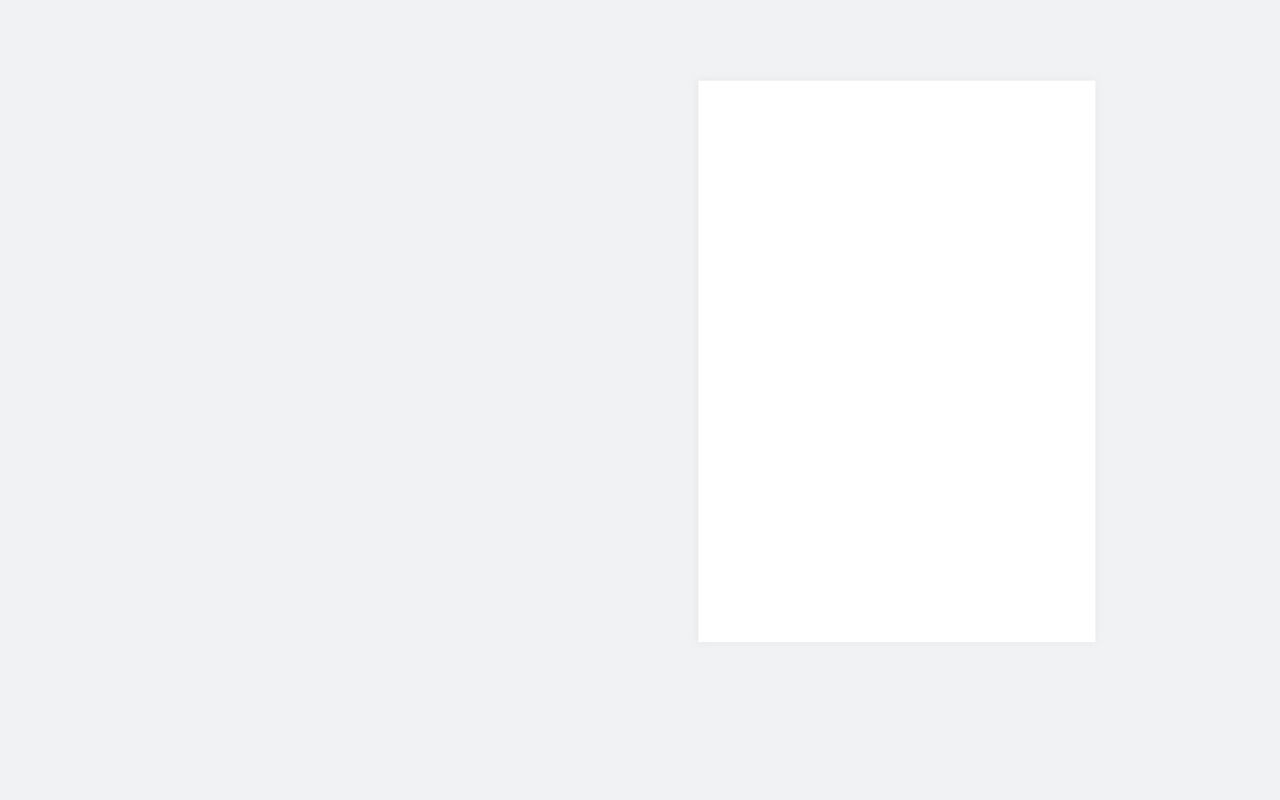
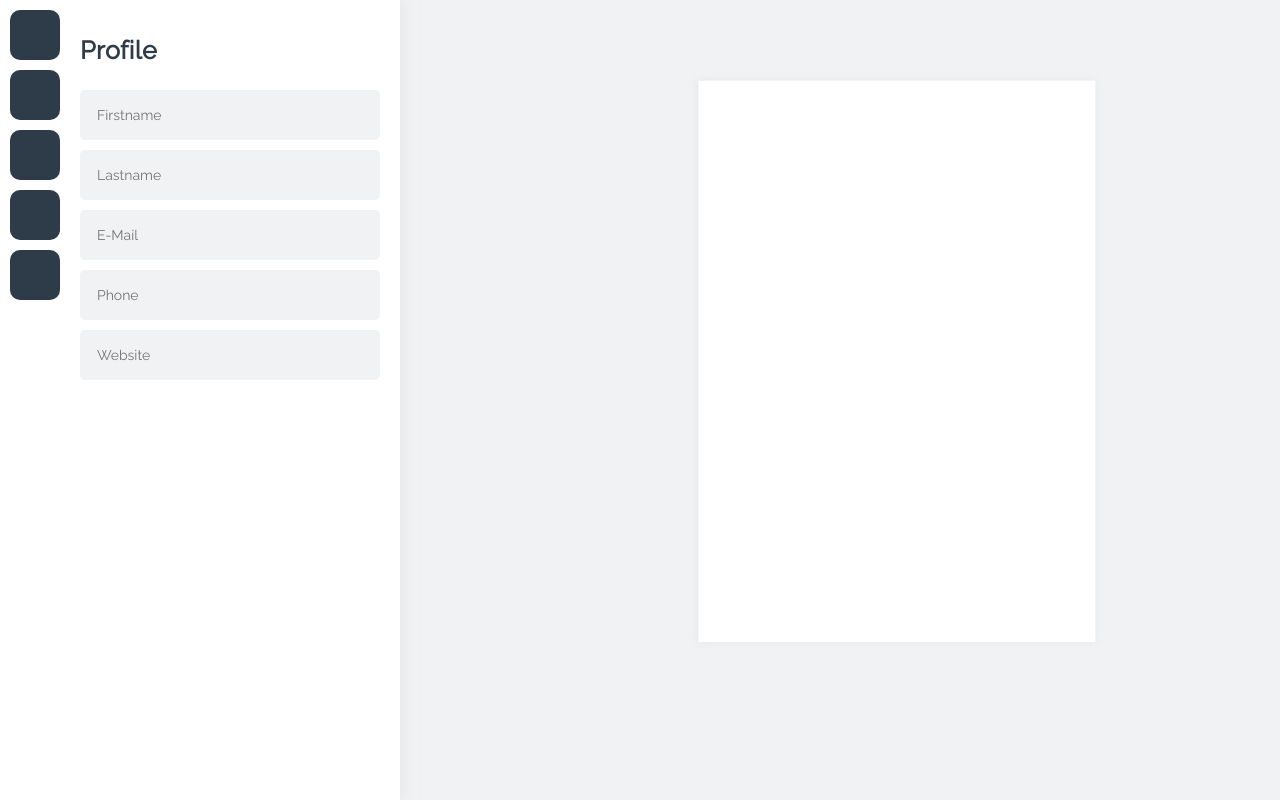
Before and after one commit to TyomaMtl/cv-builder, a Vue app: page / in a window 1280 px wide. Built offline with nearby package versions, Linux system fonts and the light colour scheme.

Commit message:
feat(builder): create builder component

```diff
--- a/src/App.vue
+++ b/src/App.vue
@@ -1,14 +1,17 @@
 <template>
     <div id="app">
+        <builder></builder>
         <page></page>
     </div>
 </template>
 
 <script>
 import page from './components/Page'
+import builder from './components/Builder'
 export default {
     components: {
-        page: page
+        page: page,
+        builder: builder
     }
 }
 </script>
--- a/src/assets/main.css
+++ b/src/assets/main.css
@@ -1,18 +1,30 @@
+@import url('https://fonts.googleapis.com/css2?family=Raleway&display=swap');
+
 body {
     margin: 0;
     padding: 0;
     background-color: var(--grey);
     overflow: hidden;
 }
-
+h3 {
+    font-family: var(--font-basic);
+    font-size: 25px;
+    letter-spacing: 0.5px;
+    color: var(--dark);
+}
 * {
     box-sizing: border-box;
 }
 
 :root {
     --grey: #f1f2f3;
-    --dark-transparent: rgba(210, 213, 216, 0.5);
+    --grey-transparent: rgba(210, 213, 216, 0.5);
+    --dark: #2e3c49;
+    --dark-transparent: rgba(46, 60, 73, 0.6);
     --white: #FFF;
+    --red: #ca8a8a;
+
+    --font-basic: 'Raleway';
 }
 
 /* PAGE */
@@ -27,9 +39,168 @@ body {
     height: 29.7cm;
 
     background-color: var(--white);
-    box-shadow: 0px 0px 15px var(--dark-transparent);
+    box-shadow: 0px 0px 15px var(--grey-transparent);
 
     transform: scale(0.5);
 
     cursor: pointer;
 }
+
+/* BUILDER */
+.builder {
+    display: flex;
+    position: fixed;
+
+    width: 400px;
+    height: 100vh;
+
+    overflow-y: scroll;
+
+    background-color: var(--white);
+    box-shadow: 0px 0px 15px var(--grey-transparent);
+
+    z-index: 1;
+}
+.builder > .nav {
+    display: block;
+    padding: 10px;
+    width: 70px;
+    height: 100vh;
+}
+.builder > .nav div {
+    display: block;
+    position: relative;
+
+    margin-bottom: 10px;
+
+    width: 50px;
+    height: 50px;
+
+    color: var(--white);
+    background-color: var(--dark);
+    border-radius: 20%;
+
+    cursor: pointer;
+}
+.builder > .nav div span {
+    display: none;
+    position: relative;
+    padding: 5px 10px 5px 10px;
+
+    top: 15px;
+    left: 55px;
+
+    font-family: var(--font-basic);
+    font-size: 12px;
+    text-transform: uppercase;
+    letter-spacing: 0.5px;
+
+    background-color: var(--dark-transparent);
+    border-radius: 4px;
+
+    z-index: 1;
+}
+.builder > .nav div:hover span {
+    display: initial;
+}
+
+.builder > .section {
+    padding: 10px 20px 10px 10px;
+    width: calc(100% - 70px);
+}
+.builder > .section > .form-section {
+    position: relative;
+    margin-top: 30px;
+}
+.builder > .section > .form-section > .title {
+    margin-bottom: 5px;
+    font-family: var(--font-basic);
+    color: var(--dark);
+}
+.builder > .section > .form-section a {
+    position: absolute;
+    top: -5px; right: 0;
+}
+.builder > .section > .form-section > .side {
+    display: flex;
+    justify-content: space-between;
+}
+.builder > .section > .form-section > .side input {
+    width: calc(50% - 5px);
+}
+
+
+
+/* INPUTS */
+textarea {
+    resize: vertical;
+    min-height: 100px;
+}
+input[type=text], input[type=email], textarea {
+    padding: 15px;
+    margin-bottom: 10px;
+
+    width: 100%;
+
+    font-family: var(--font-basic);
+    font-size: 14px;
+
+    background-color: var(--grey);
+    border: 2px solid var(--grey);
+    border-radius: 5px;
+
+    transition-duration: 0.2s;
+}
+input[type=text]:focus, input[type=email]:focus, textarea:focus {
+    background-color: var(--white);
+    border: 2px solid var(--dark);
+}
+input[type=text]:not(:placeholder-shown), input[type=email]:not(:placeholder-shown), textarea:not(:placeholder-shown) {
+    background-color: var(--white);
+}
+
+a.btn {
+    padding: 5px 10px 5px 10px;
+    font-family: var(--font-basic);
+    font-size: 12px;
+
+    text-transform: uppercase;
+    text-decoration: none;
+    text-align: center;
+    letter-spacing: 0.5px;
+
+    color: var(--white);
+    border: none;
+    border-radius: 4px;
+
+    cursor: pointer;
+}
+a.btn.add {
+    background-color: var(--dark);
+}
+a.btn.remove {
+    background-color: var(--red);
+}
+
+/* TAGS */
+ul.tags {
+    margin: 0; padding: 0;
+}
+ul.tags > li {
+    display: inline-block;
+    margin-top: 10px;
+    margin-right: 10px;
+    padding: 5px 10px 5px 10px;
+
+    font-family: var(--font-basic);
+    font-size: 14px;
+
+    border: 1px solid var(--grey);
+    border-radius: 4px;
+
+    cursor: pointer;
+}
+ul.tags > li:hover {
+    color: var(--red);
+    border: 1px solid var(--red);
+}
--- /dev/null
+++ b/src/components/Builder.vue
@@ -0,0 +1,158 @@
+<template>
+    <div class="builder">
+        <div class="nav">
+            <div v-on:click="section = 'profile'">
+                <span>Profile</span>
+            </div>
+            <div v-on:click="section = 'languages'">
+                <span>Languages</span>
+            </div>
+            <div v-on:click="section = 'skills'">
+                <span>Skills</span>
+            </div>
+            <div v-on:click="section = 'experiences'">
+                <span>Experiences</span>
+            </div>
+            <div v-on:click="section = 'studies'">
+                <span>Studies</span>
+            </div>
+        </div>
+
+        <!-- PROFILE -->
+        <div class="section" v-if="section == 'profile'">
+            <h3>Profile</h3>
+            <input type="text" v-model="datas.profile.firstname" placeholder="Firstname">
+            <input type="text" v-model="datas.profile.lastname" placeholder="Lastname">
+            <input type="email" v-model="datas.profile.email" placeholder="E-Mail">
+            <input type="text" v-model="datas.profile.phone" placeholder="Phone">
+            <input type="text" v-model="datas.profile.website" placeholder="Website">
+        </div>
+
+        <!-- LANGUAGES -->
+        <div class="section" v-if="section == 'languages'">
+            <h3>Languages</h3>
+            <a href="#" v-on:click="addLanguage" class="btn add">Add language</a>
+            <div v-for="(language, index) in datas.languages" :key="index" class="form-section">
+                <div class="title">Langue {{ index+1 }}</div>
+                <a href="#" v-on:click="removeLanguage(index)" class="btn remove">Remove</a>
+                <input type="text" v-model="language.name" placeholder="Langue">
+                <input type="text" v-model="language.level" placeholder="Niveau">
+            </div>
+        </div>
+
+        <!-- SKILLS -->
+        <div class="section" v-if="section == 'skills'">
+            <h3>Skills</h3>
+            <input v-on:keydown.enter="addSkill" type="text" v-model="newSkill" placeholder="Skill">
+            <ul class="tags">
+                <li v-for="(skill, index) in datas.skills" :key="index" v-on:click="removeSkill(index)">{{ skill.name }}</li>
+            </ul>
+        </div>
+
+        <!-- EXPERIENCES -->
+        <div class="section" v-if="section == 'experiences'">
+            <h3>Experiences</h3>
+            <a href="#" v-on:click="addExperience" class="btn add">Add experience</a>
+            <div v-for="(experience, index) in datas.experiences" :key="index" class="form-section">
+                <div class="title">Experience {{ index+1 }}</div>
+                <a href="#" v-on:click="removeExperience(index)" class="btn remove">Remove</a>
+                <input type="text" v-model="experience.company" placeholder="Company">
+                <input type="text" v-model="experience.title" placeholder="Title or role">
+                <div class="side">
+                    <input type="text" v-model="experience.start" placeholder="Form">
+                    <input type="text" v-model="experience.end" placeholder="To">
+                </div>
+                <textarea v-model="experience.description" placeholder="Description"></textarea>
+            </div>
+        </div>
+
+        <!-- STUDIES -->
+        <div class="section" v-if="section == 'studies'">
+            <h3>Studies</h3>
+            <a href="#" v-on:click="addStudy" class="btn add">Add study</a>
+            <div v-for="(study, index) in datas.studies" :key="index" class="form-section">
+                <div class="title">Study {{ index+1 }}</div>
+                <a href="#" v-on:click="removeStudy(index)" class="btn remove">Remove</a>
+                <input type="text" v-model="study.school" placeholder="School name">
+                <input type="text" v-model="study.title" placeholder="Title">
+                <div class="side">
+                    <input type="text" v-model="study.start" placeholder="From">
+                    <input type="text" v-model="study.end" placeholder="To">
+                </div>
+                <input type="text" v-model="study.where" placeholder="Where ?">
+                <textarea v-model="study.description" placeholder="Description"></textarea>
+            </div>
+        </div>
+    </div>
+</template>
+
+<script>
+export default {
+    data: function () {
+        return {
+            section: 'profile',
+            newSkill: '',
+            datas: {
+                profile: {
+                    firstname: '',
+                    lastname: '',
+                    email: '',
+                    phone: '',
+                    website: ''
+                },
+                languages: [
+                    { name: '', level: '' }
+                ],
+                skills: [],
+                experiences: [
+                    {
+                        title: '',
+                        company: '',
+                        from: '',
+                        to: '',
+                        description: ''
+                    }
+                ],
+                studies: [
+                    {
+                        school: '',
+                        title: '',
+                        start: '',
+                        end: '',
+                        where: '',
+                        description: ''
+                    }
+                ]
+            },
+            languagesForms: 2
+        }
+    },
+    methods: {
+        addLanguage: function () {
+            this.datas.languages.push({ name: '', level: '' })
+        },
+        removeLanguage: function (index) {
+            this.datas.languages.splice(index, 1)
+        },
+        addSkill: function () {
+            this.datas.skills.push({ name: this.newSkill })
+            this.newSkill = '' // reset skill value
+        },
+        removeSkill: function (index) {
+            this.datas.skills.splice(index, 1)
+        },
+        addExperience: function () {
+            this.datas.experiences.push({ title: '', company: '', from: '', to: '', description: '' })
+        },
+        removeExperience: function (index) {
+            this.datas.experiences.splice(index, 1)
+        },
+        addStudy: function () {
+            this.datas.studies.push({ school: '', title: '', start: '', end: '', where: '', description: '' })
+        },
+        removeStudy: function (index) {
+            this.datas.studies.splice(index, 1)
+        }
+    }
+}
+</script>
```
